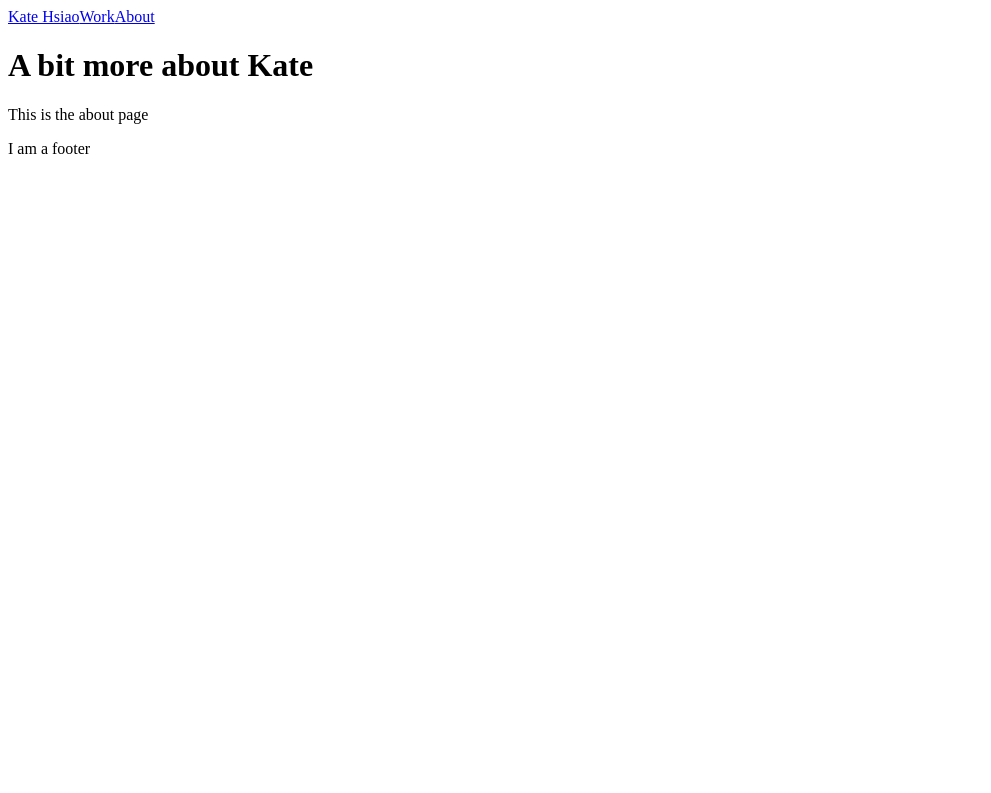
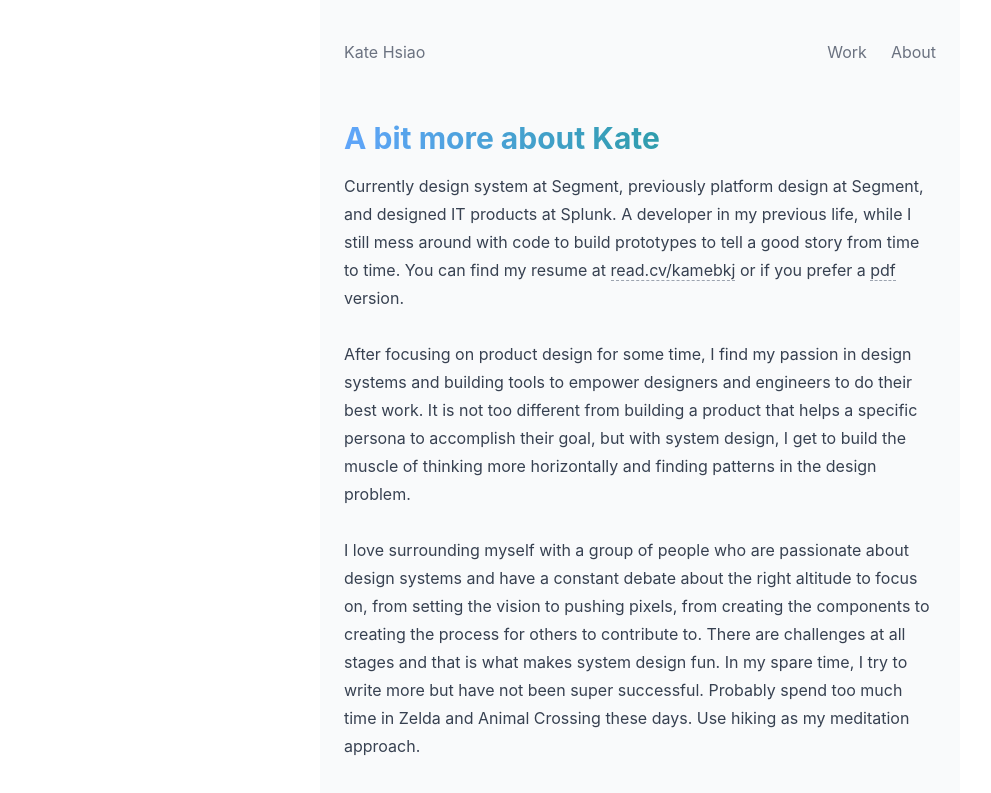
Before and after one commit to sambulosenda/sambulosendas, a Next.js app: page /about in a window 1280 px wide. Shown: the top 793 px of the page, without its empty margins (0-991 px from the left). Built offline with nearby package versions, Linux system fonts and the light colour scheme.

Commit message:
Add base css and content

```diff
--- a/components/Layout.tsx
+++ b/components/Layout.tsx
@@ -9,28 +9,34 @@ type Props = {
 
 const Layout = ({ children, title = 'Default title' }: Props) => {
   return (
-    <div>
+    <div className="max-w-screen-sm mx-auto px-6 bg-gray-50 dark:bg-gray-800">
       <Head>
         <title>{title}</title>
         <meta charSet="utf-8" />
         <meta name="viewport" content="initial-scale=1.0, width=device-width" />
       </Head>
       <header>
-        <nav>
+        <nav className="flex justify-between space-x-6 py-10 antialiased text-gray-500">
+          <div className="flex-grow">
             <Link href="/">
               <a>Kate Hsiao</a>
             </Link>
+          </div>
+          <div>
             <Link href="/projects">
               <a>Work</a>
             </Link>
+          </div>
+          <div>
             <Link href="/about">
               <a>About</a>
             </Link>
+          </div>
         </nav>
       </header>
       {children}
       <footer>
-        <span>I am a footer</span>
+        <div className="py-20">I am a footer </div>
       </footer>
     </div>
   )
--- /dev/null
+++ b/pages/_app.tsx
@@ -0,0 +1,8 @@
+import React from 'react'
+import { AppProps } from 'next/app'
+import '../styles/globals.css'
+
+const MyApp = ({ Component, pageProps }: AppProps) => {
+  return <Component {...pageProps} />
+}
+export default MyApp
--- a/pages/about.tsx
+++ b/pages/about.tsx
@@ -4,8 +4,43 @@ import Layout from '../components/Layout'
 const AboutPage = () => {
   return (
     <Layout title="About">
-      <h1>A bit more about Kate</h1>
-      <p>This is the about page</p>
+      <h1 className="text-3xl font-bold my-4 antialiased text-transparent bg-clip-text bg-gradient-to-r from-blue-400 to-green-600">
+        A bit more about Kate
+      </h1>
+      <p className="text-base text-gray-700 antialiased">
+        Currently design system at Segment, previously platform design at
+        Segment, and designed IT products at Splunk. A developer in my previous
+        life, while I still mess around with code to build prototypes to tell a
+        good story from time to time. You can find my resume at{' '}
+        <a href="https://read.cv/kamebkj" target="_blank" rel="noreferrer">
+          read.cv/kamebkj
+        </a>{' '}
+        or if you prefer a{' '}
+        <a href="https://read.cv/kamebkj" target="_blank" rel="noreferrer">
+          pdf
+        </a>{' '}
+        version.
+        <br />
+        <br />
+        After focusing on product design for some time, I find my passion in
+        design systems and building tools to empower designers and engineers to
+        do their best work. It is not too different from building a product that
+        helps a specific persona to accomplish their goal, but with system
+        design, I get to build the muscle of thinking more horizontally and
+        finding patterns in the design problem.
+        <br />
+        <br />I love surrounding myself with a group of people who are
+        passionate about design systems and have a constant debate about the
+        right altitude to focus on, from setting the vision to pushing pixels,
+        from creating the components to creating the process for others to
+        contribute to. There are challenges at all stages and that is what makes
+        system design fun. In my spare time, I try to write more but have not
+        been super successful. Probably spend too much time in Zelda and Animal
+        Crossing these days. Use hiking as my meditation approach. <br />
+        <br />
+        Based in the Bay Area, have a special heart for Seattle, and still call
+        Taipei my home where most of my family is at.
+      </p>
     </Layout>
   )
 }
--- a/pages/index.tsx
+++ b/pages/index.tsx
@@ -1,11 +1,31 @@
 import React from 'react'
+import Link from 'next/link'
 import Layout from '../components/Layout'
 
 const IndexPage = () => {
   return (
     <Layout title="Home">
-      <h1>Hi there,</h1>
-      <p>Something about the homepage.</p>
+      <h1 className="text-3xl font-bold my-4 antialiased text-transparent bg-clip-text bg-gradient-to-r from-pink-400 to-red-600">
+        Hi there,
+      </h1>
+      <p className="text-base text-gray-700 antialiased">
+        I’m Kate, a Product Designer who loves pattern finding and crafting
+        functional and beautiful user experience. Obsessed with system thinking
+        and trying to apply different data model to the world. A firm believer
+        that API design is product design. Currently leading design system at
+        Segment.
+        <br />
+        <br />
+        Check out some of{' '}
+        <Link href="/projects">
+          <a>my proudest work</a>
+        </Link>
+        , learn more{' '}
+        <Link href="/about">
+          <a>about me</a>
+        </Link>
+        , or join me to the dark side if you are feeling up for it.{' '}
+      </p>
     </Layout>
   )
 }
--- a/pages/projects/index.tsx
+++ b/pages/projects/index.tsx
@@ -10,7 +10,7 @@ type Props = {
 
 const WithStaticProps = ({ items }: Props) => (
   <Layout title="Work">
-    <h1>Work</h1>
+    <h1 className="text-3xl font-bold my-4">Work</h1>
     {items.map((item) => (
       <ListItem key={item.id} data={item} />
     ))}
--- /dev/null
+++ b/postcss.config.js
@@ -0,0 +1,6 @@
+module.exports = {
+  plugins: {
+    tailwindcss: {},
+    autoprefixer: {},
+  },
+}
--- /dev/null
+++ b/styles/globals.css
@@ -0,0 +1,18 @@
+@tailwind base;
+@tailwind components;
+@tailwind utilities;
+
+@layer base {
+  a {
+    @apply border-b border-dashed border-gray-400;
+  }
+  a:hover {
+    @apply text-gray-500;
+  }
+  header a {
+    @apply border-none;
+  }
+  header a:hover {
+    @apply border-none;
+  }
+}
--- /dev/null
+++ b/tailwind.config.js
@@ -0,0 +1,34 @@
+module.exports = {
+  purge: ['./pages/**/*.{js,ts,jsx,tsx}', './components/**/*.{js,ts,jsx,tsx}'],
+  darkMode: 'class', // or 'media' or 'class'
+  theme: {
+    extend: {
+      fontSize: {
+        base: ['16px', '28px'],
+      },
+    },
+    fontFamily: {
+      sans: [
+        'Inter',
+        'ui-sans-serif',
+        'system-ui',
+        '-apple-system',
+        'BlinkMacSystemFont',
+        'Segoe UI',
+        'Roboto',
+        'Helvetica Neue',
+        'Arial',
+        'Noto Sans',
+        'sans-serif',
+        'Apple Color Emoji',
+        'Segoe UI Emoji',
+        'Segoe UI Symbol',
+        'Noto Color Emoji',
+      ],
+    },
+  },
+  variants: {
+    extend: {},
+  },
+  plugins: [],
+}
```
Also changed, not shown: package.json (+6 -1 lines), 1 other file (tests, documents, lock files or other folders). Lines whose indentation alone changed are shown as unchanged.
